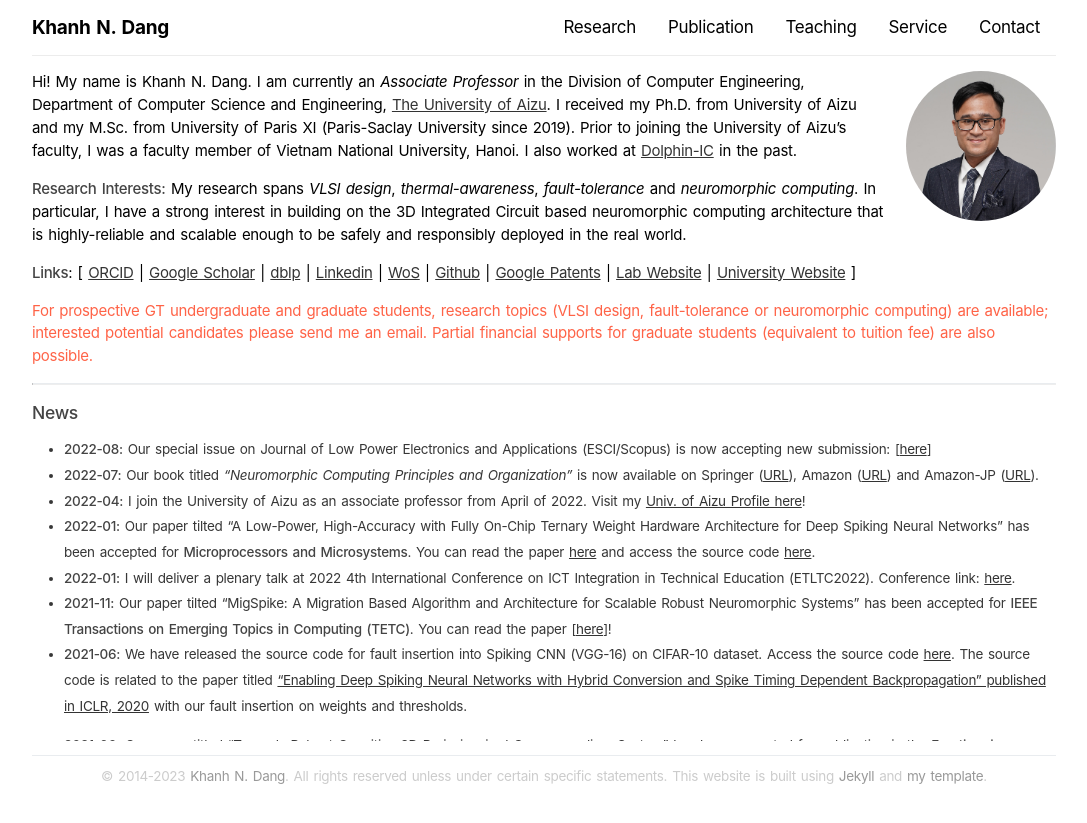
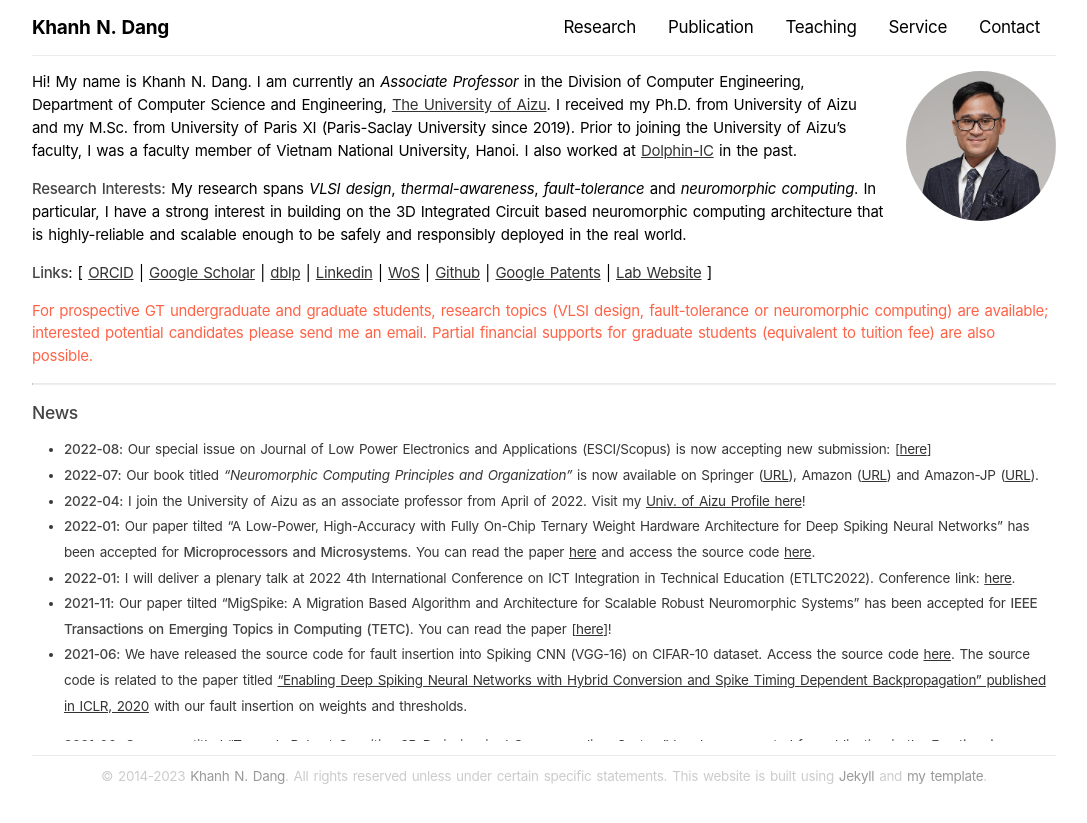
Before and after one commit to khanhdang/minimal-page, a Jekyll site: the page built from index.md, in a window 1280 px wide. Shown: the top 823 px of the page, without its empty margins (96-1183 px from the left). Built offline with Jekyll 4.4.1, drawn with Linux system fonts in a browser that asks for light colours.

Commit message:
Update index.md

```diff
--- a/index.md
+++ b/index.md
@@ -20,7 +20,7 @@ architecture that is highly-reliable and scalable enough to be safely and respon
 world.
 
 
-**Links**: [ [ORCID](https://orcid.org/0000-0001-6702-3870) \| [Google Scholar](https://scholar.google.com.vn/citations?user=mQbqkUMAAAAJ) \| [dblp](https://dblp.uni-trier.de/pid/184/5348.html) \| [Linkedin](https://www.linkedin.com/in/khanhndang) \| [WoS](https://www.webofscience.com/wos/author/record/2184844) \| [Github](https://github.com/khanhdang) \| [Google Patents](https://patents.google.com/?inventor=Nam+Khanh+Dang) \| [Lab Website](https://web-ext.u-aizu.ac.jp/misc/benablab/) \| [University Website](https://u-aizu.ac.jp/en) ]
+**Links**: [ [ORCID](https://orcid.org/0000-0001-6702-3870) \| [Google Scholar](https://scholar.google.com.vn/citations?user=mQbqkUMAAAAJ) \| [dblp](https://dblp.uni-trier.de/pid/184/5348.html) \| [Linkedin](https://www.linkedin.com/in/khanhndang) \| [WoS](https://www.webofscience.com/wos/author/record/2184844) \| [Github](https://github.com/khanhdang) \| [Google Patents](https://patents.google.com/?inventor=Nam+Khanh+Dang) \| [Lab Website](https://web-ext.u-aizu.ac.jp/misc/benablab/) ]
 
 
 For prospective GT undergraduate and graduate students, research topics (VLSI design, fault-tolerance or neuromorphic computing) are available; interested potential candidates please send me an email.  Partial financial supports for graduate students (equivalent to tuition fee) are
```
